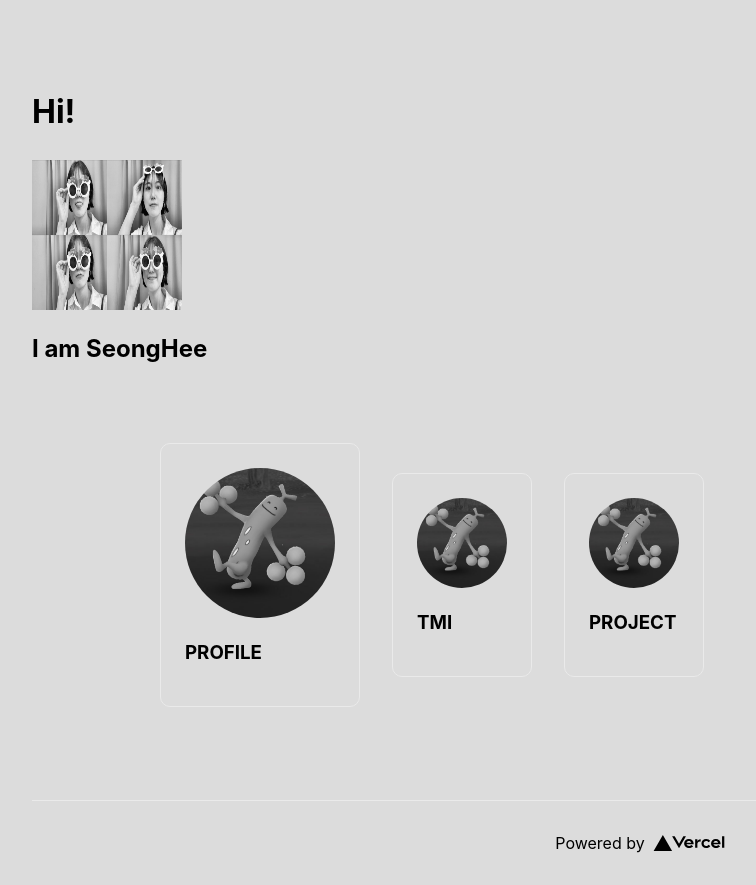
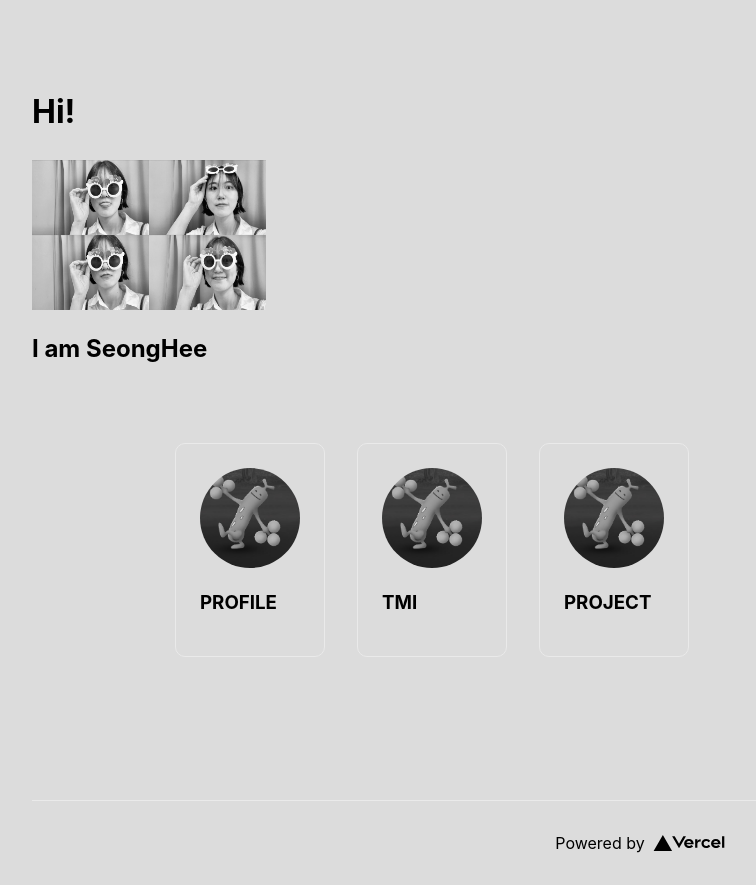
Before and after one commit to tjdgml97/nextjs, a Next.js app: page / in a window 1280 px wide. Shown: the whole page, without its empty margins (0-756 px from the left). Built offline with nearby package versions, Linux system fonts and the light colour scheme.

Commit message:
add link

```diff
--- a/pages/index.js
+++ b/pages/index.js
@@ -32,7 +32,7 @@ export default function Home() {
         {/* <Image src="img/IMG_1154.jpg" height={10} width={10} layout={"fill"}   objectFit={"cover"}/> */}
         {/* <Link href="post/first-post"></Link> */}
         <h3 className={styles.face}>Hi!<br></br></h3>
-              <Image  src="img/IMG_1154.jpg" height={150} width={150} />
+              <Image  src="img/IMG_1154.jpg" height={160} width={250} />
         <h2>I am SeongHee</h2>
 
         <p className={styles.description}>
@@ -40,16 +40,22 @@ export default function Home() {
           {/* <code className={styles.code}>pages/index.js</code> */}
         </p>
 
+
+
+
+
+
         <div className={styles.grid}>
+        <Link href="/post/first-post">
           <a href="profile.html" className={styles.card}>
-          <Image className={styles.bo} src="img/FOfaQ3laAAAr_i6.jpeg" height={300} width={300} />
+          <img className={styles.bo} src="/img/FOfaQ3laAAAr_i6.jpeg"/>
             <h3> PROFILE </h3>
-
             {/* <p>Find in-depth information about Next.js features and API.</p> */}
           </a>
+          </Link>
 
           <a href="https://nextjs.org/learn" className={styles.card}>
-          <Image className={styles.bo} src="img/FOfaQ3laAAAr_i6.jpeg" height={90} width={90} />
+          <Image className={styles.bo} src="img/FOfaQ3laAAAr_i6.jpeg" height={100} width={100} />
             <h3> TMI </h3>
             {/* <p>Learn about Next.js in an interactive course with quizzes!</p> */}
           </a>
@@ -58,7 +64,7 @@ export default function Home() {
             href="https://github.com/vercel/next.js/tree/canary/examples"
             className={styles.card}
           >
-          <Image className={styles.bo} src="img/FOfaQ3laAAAr_i6.jpeg" height={90} width={90} />
+          <Image className={styles.bo} src="img/FOfaQ3laAAAr_i6.jpeg" height={100} width={100} />
             <h3>PROJECT </h3>
             {/* <p>Discover and deploy boilerplate example Next.js projects.</p> */}
           </a>
```
